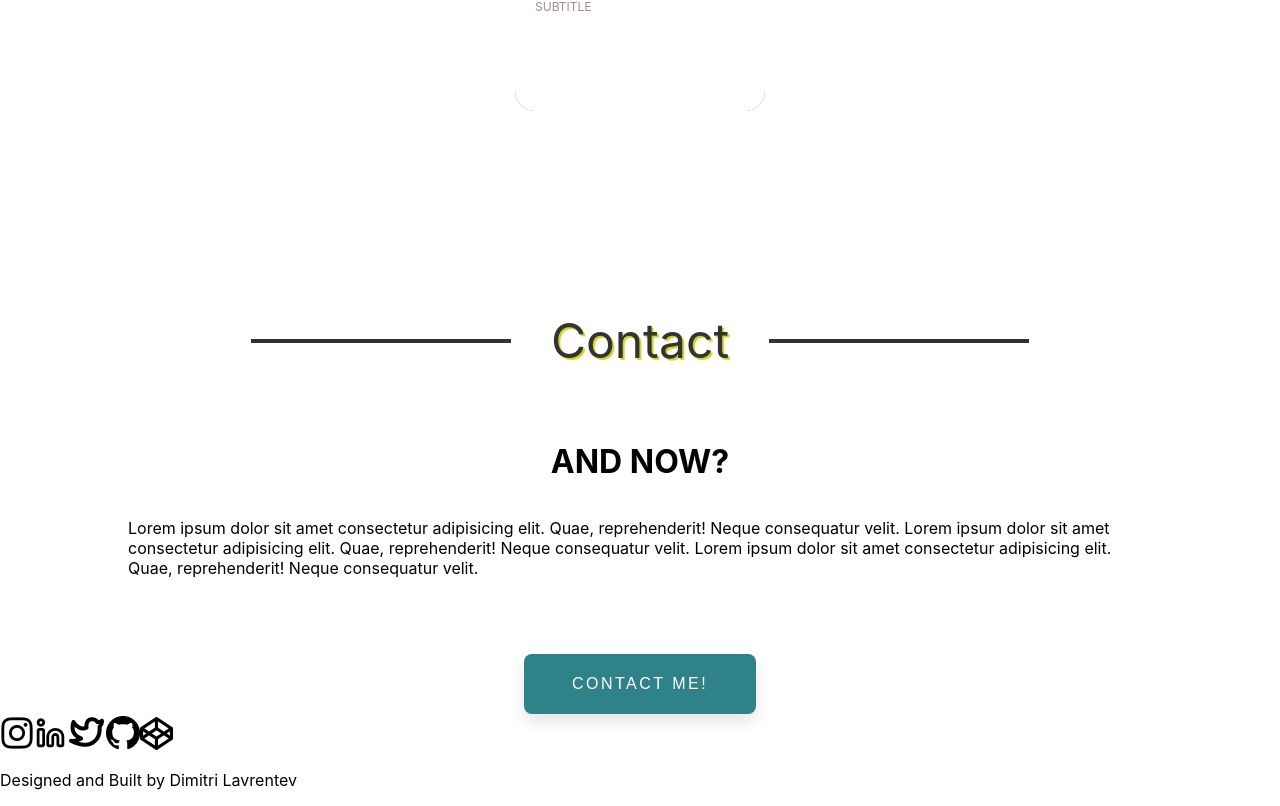
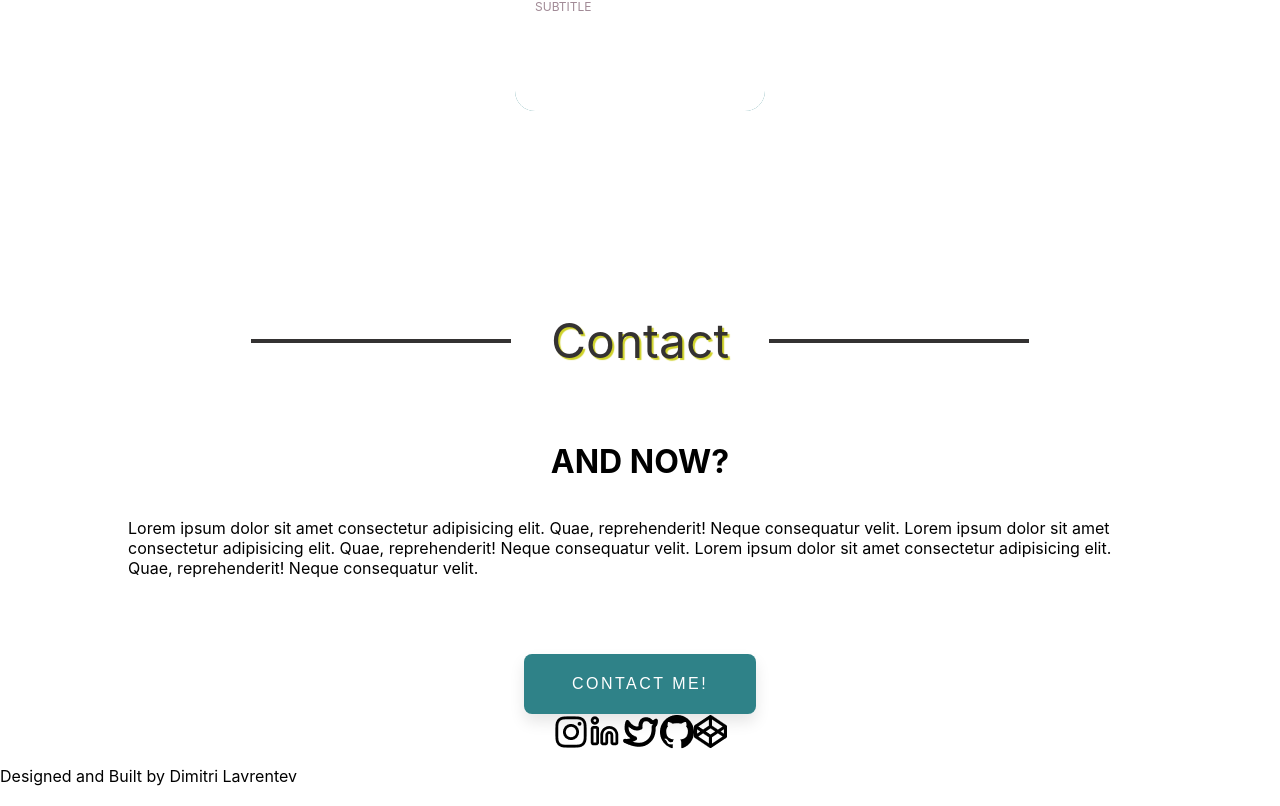
Before and after one commit to dlavrentev/webdevportfolio, a React (Create React App) app: page /main in a window 1280 px wide. Shown: the part 3069-3875 px from the top of the page. Built offline with nearby package versions, Linux system fonts and the light colour scheme; the HTML template or start-up script is replaced by a standard one.

Commit message:
links contact updated

```diff
--- a/src/App.css
+++ b/src/App.css
@@ -249,3 +249,9 @@
   align-items: center;
   justify-content: center;
 }
+
+.contactlinks {
+  display: flex;
+  align-items: center;
+  justify-content: center;
+}
--- a/src/Components/Main/Contact.js
+++ b/src/Components/Main/Contact.js
@@ -26,16 +26,17 @@ export default function Contact() {
         </button>
       </div>
 
-      <div>
+      <div className='contactlinks'>
           <img src={Instagram}/>
           <img src={LinkedIn}/>
           <img src={Twitter}/>
           <img src={GitHub}/>
           <img src={CodePen}/>
+      </div>
       <div>
-            <p>Designed and Built by Dimitri Lavrentev</p>
-          </div>
+          <p>Designed and Built by Dimitri Lavrentev</p>
       </div>
+
 
 
 
```
